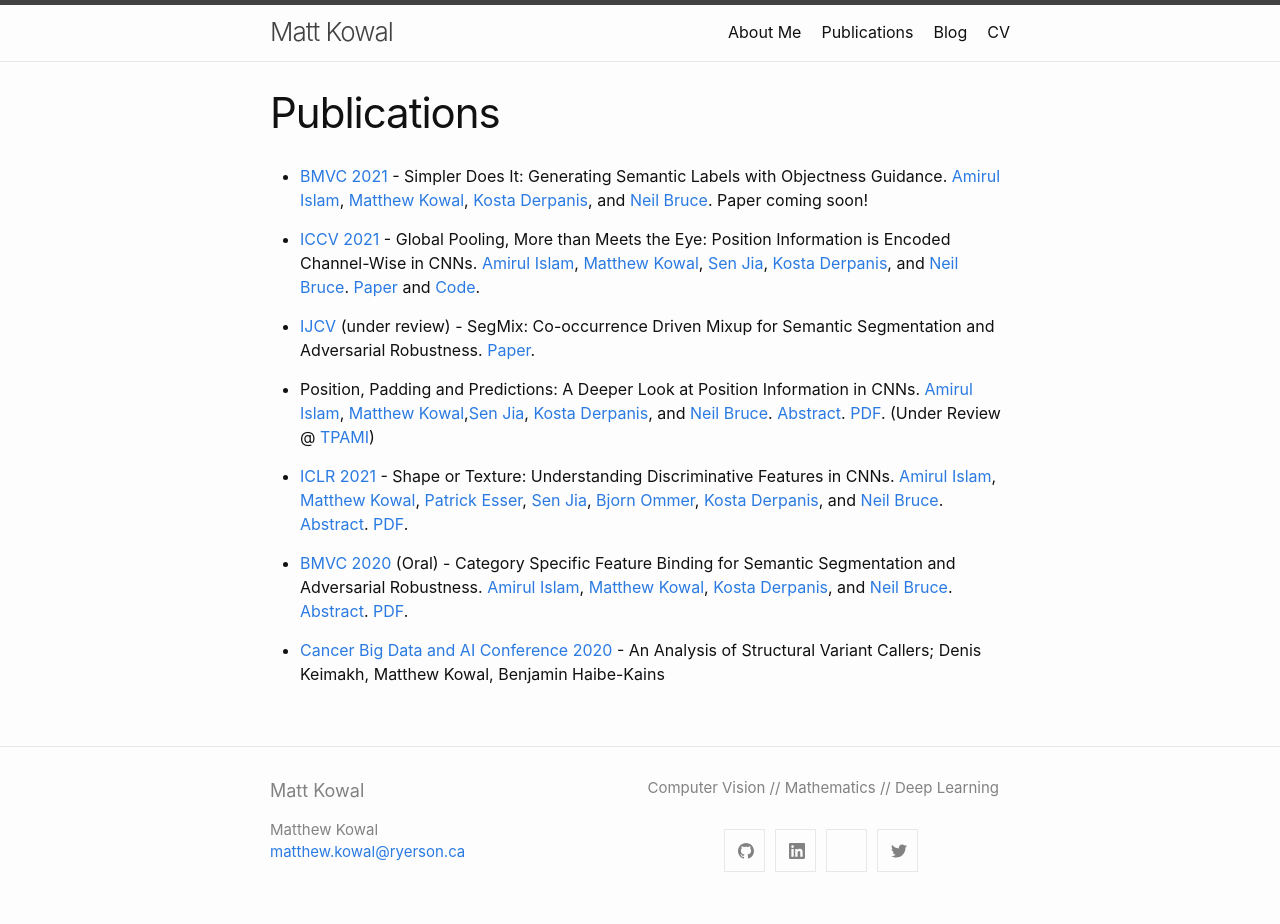
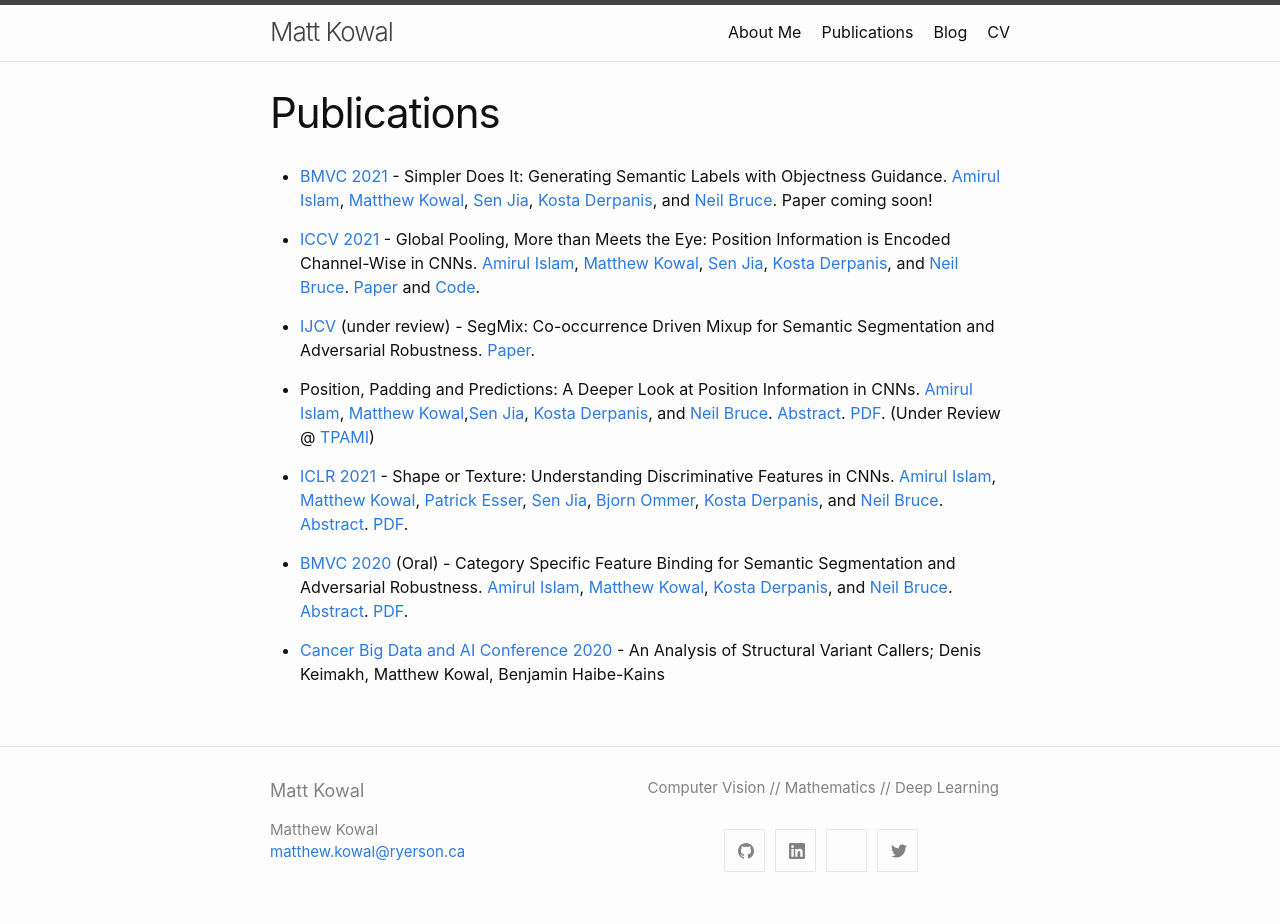
Before and after one commit to MKowal2/MKowal4.github.io, a Jekyll site: the page built from publications.md, in a window 1280 px wide. Built offline with Jekyll 4.4.1, drawn with Linux system fonts in a browser that asks for light colours.

Commit message:
Create publications.md

```diff
--- a/publications.md
+++ b/publications.md
@@ -3,7 +3,7 @@ layout: page
 title: Publications
 permalink: /publications/
 ---
-- [BMVC 2021](https://www.bmvc2021.com/) - Simpler Does It: Generating Semantic Labels with Objectness Guidance. [Amirul Islam](https://www.cs.ryerson.ca/~amirul/), [Matthew Kowal](https://mkowal2.github.io/), [Kosta Derpanis](https://www.cs.ryerson.ca/~kosta/), and [Neil Bruce](https://www.cs.ryerson.ca/~bruce/). Paper coming soon!
+- [BMVC 2021](https://www.bmvc2021.com/) - Simpler Does It: Generating Semantic Labels with Objectness Guidance. [Amirul Islam](https://www.cs.ryerson.ca/~amirul/), [Matthew Kowal](https://mkowal2.github.io/), [Sen Jia](https://scholar.google.com/citations?user=WOsy1foAAAAJ&hl=en), [Kosta Derpanis](https://www.cs.ryerson.ca/~kosta/), and [Neil Bruce](https://www.cs.ryerson.ca/~bruce/). Paper coming soon!
 
 - [ICCV 2021](http://iccv2021.thecvf.com/home) - Global Pooling, More than Meets the Eye: Position Information is Encoded Channel-Wise in CNNs. [Amirul Islam](https://www.cs.ryerson.ca/~amirul/), [Matthew Kowal](https://mkowal2.github.io/), [Sen Jia](https://scholar.google.com/citations?user=WOsy1foAAAAJ&hl=en), [Kosta Derpanis](https://www.cs.ryerson.ca/~kosta/), and [Neil Bruce](https://www.cs.ryerson.ca/~bruce/). [Paper](https://arxiv.org/abs/2108.07884) and [Code](https://github.com/islamamirul/PermuteNet).
 
```
